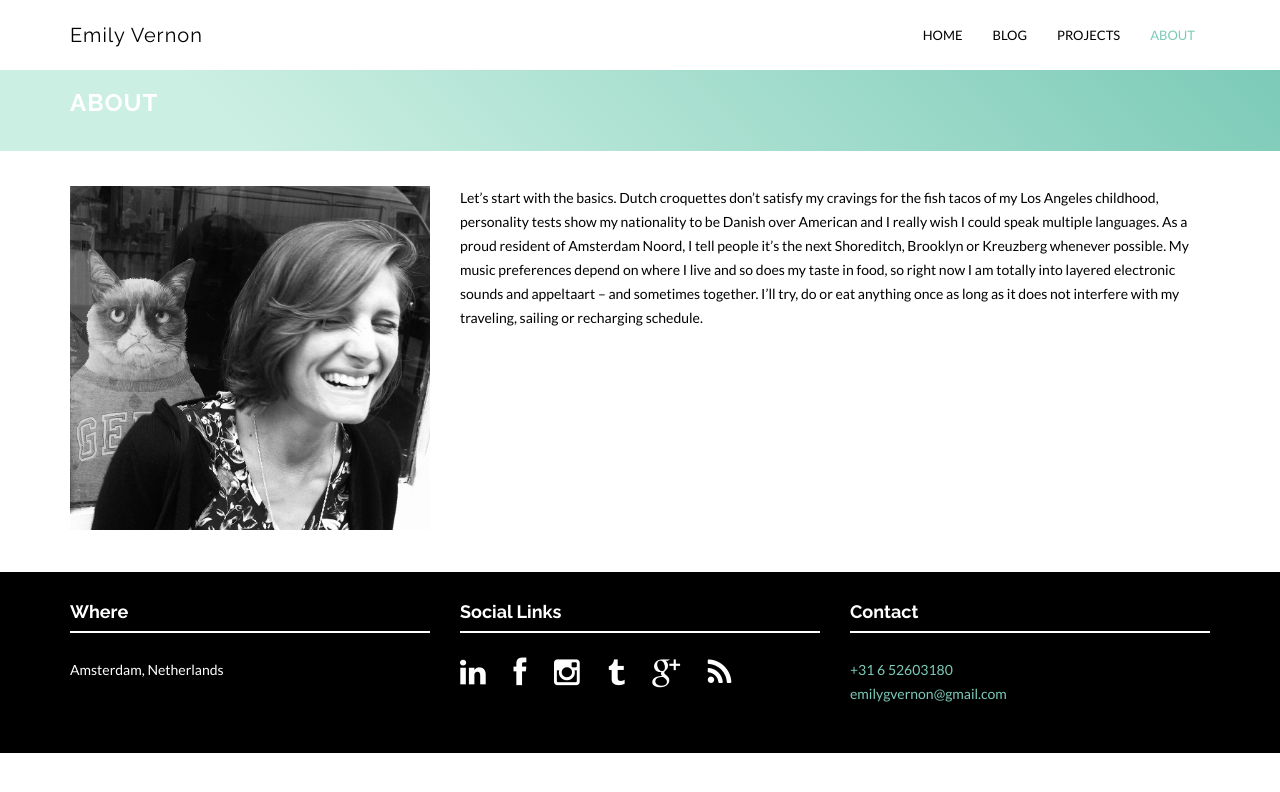
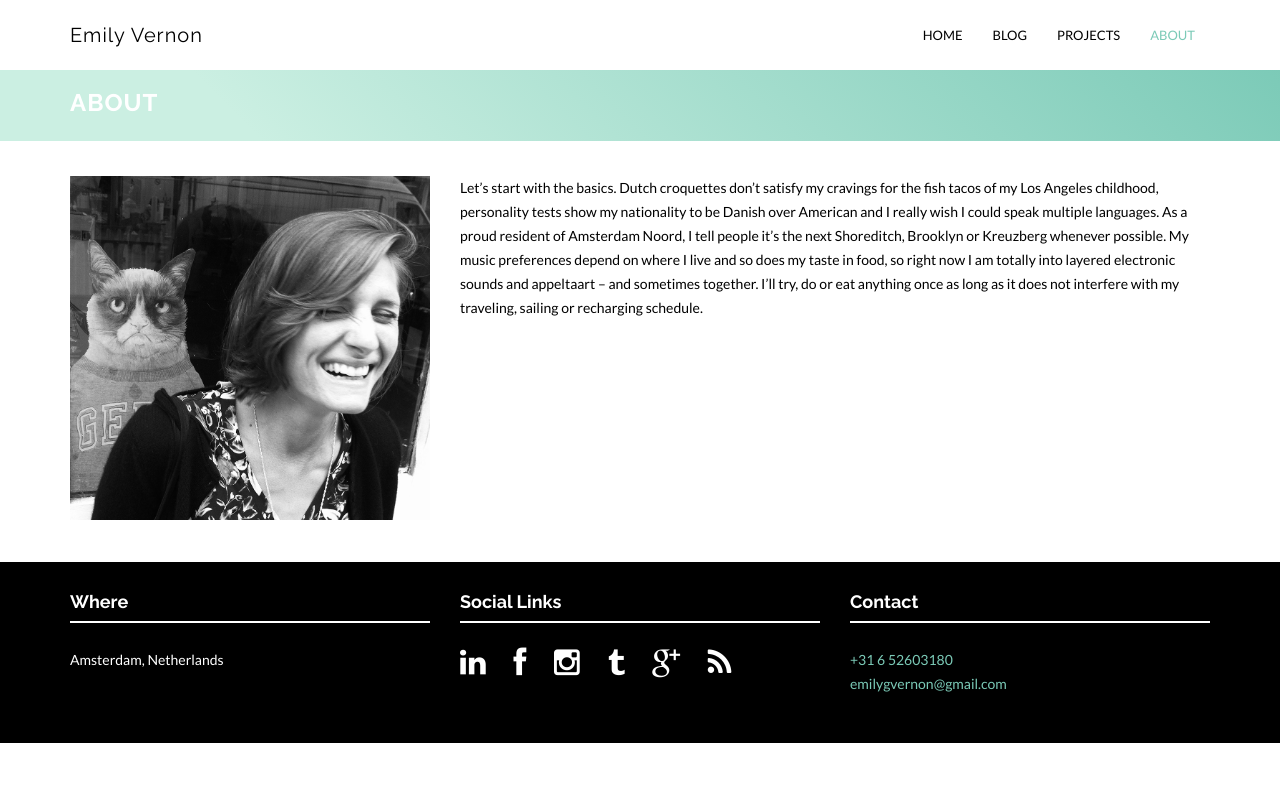
Before and after one commit to emilygv/emilyvernon.com, a Jekyll site: the page built from about.html, in a window 1280 px wide. Shown: the top 792 px of the page. Built offline with Jekyll 4.4.1, drawn with Linux system fonts in a browser that asks for light colours; nearby versions of some CDN libraries.

Commit message:
Update style.css

```diff
--- a/_includes/css/style.css
+++ b/_includes/css/style.css
@@ -437,7 +437,7 @@ a:focus {
 	margin-top: 45px;
 	margin-bottom: 10px;
 	padding-top: 25px;
-	padding-bottom: 25px;
+	padding-bottom: 15px;
 	background: #cbefe2; /* Old browsers */
 	background: -moz-linear-gradient(45deg,  #cbefe2 19%, #7bcab7 99%); /* FF3.6+ */
 	background: -webkit-gradient(linear, left bottom, right top, color-stop(19%,#cbefe2), color-stop(99%,#7bcab7)); /* Chrome,Safari4+ */
```
